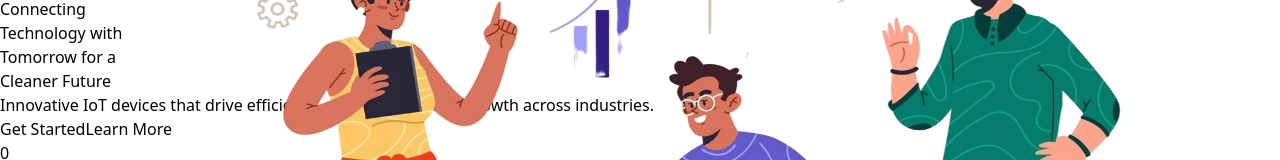
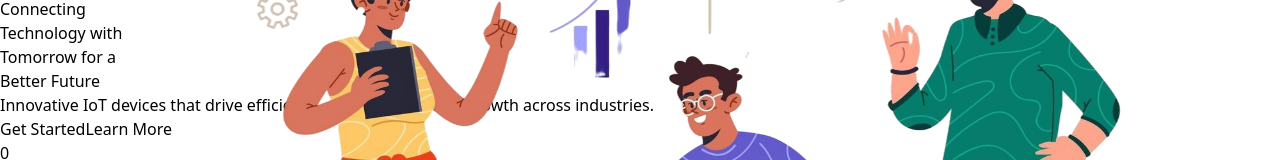
Before and after one commit to RitikRana-hue/nodes, a Next.js app: page / in a window 1280 px wide. Shown: the part 195-355 px from the top of the page. Built offline with nearby package versions, Linux system fonts and the light colour scheme.

Commit message:
fix: escape characters and update files

```diff
--- a/app/Components/page/Body.tsx
+++ b/app/Components/page/Body.tsx
@@ -101,7 +101,7 @@ const Body = () => {
                 <span className="text-gray-900">Connecting </span><br />
                 <span className="text-gray-900"> Technology with</span><br />
                 <span className="text-green-600">Tomorrow for a</span><br />
-                <span className="text-blue-600"> Cleaner Future</span>
+                <span className="text-blue-600"> Better Future</span>
               </h1>
               <p className="text-lg text-gray-700 mb-8">
               Innovative IoT devices that drive efficiency, sustainability, and growth across industries.
```
